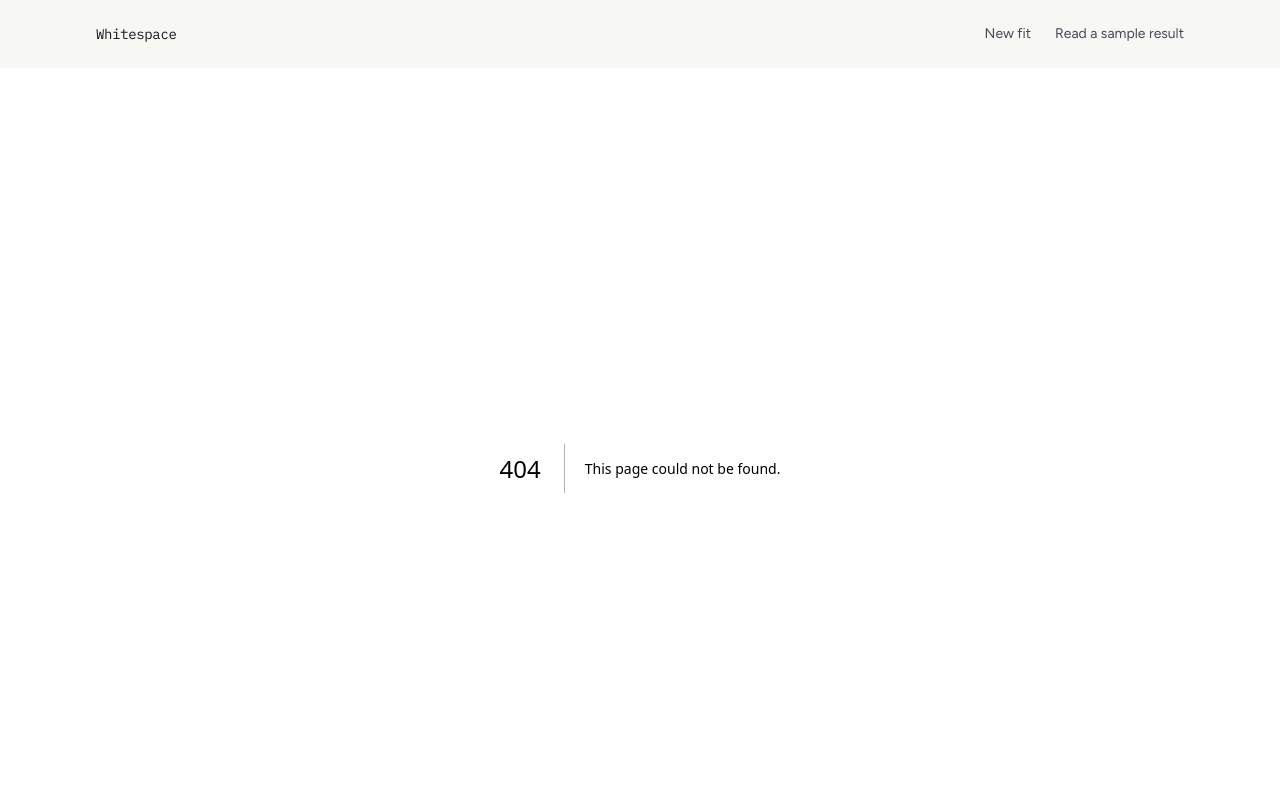
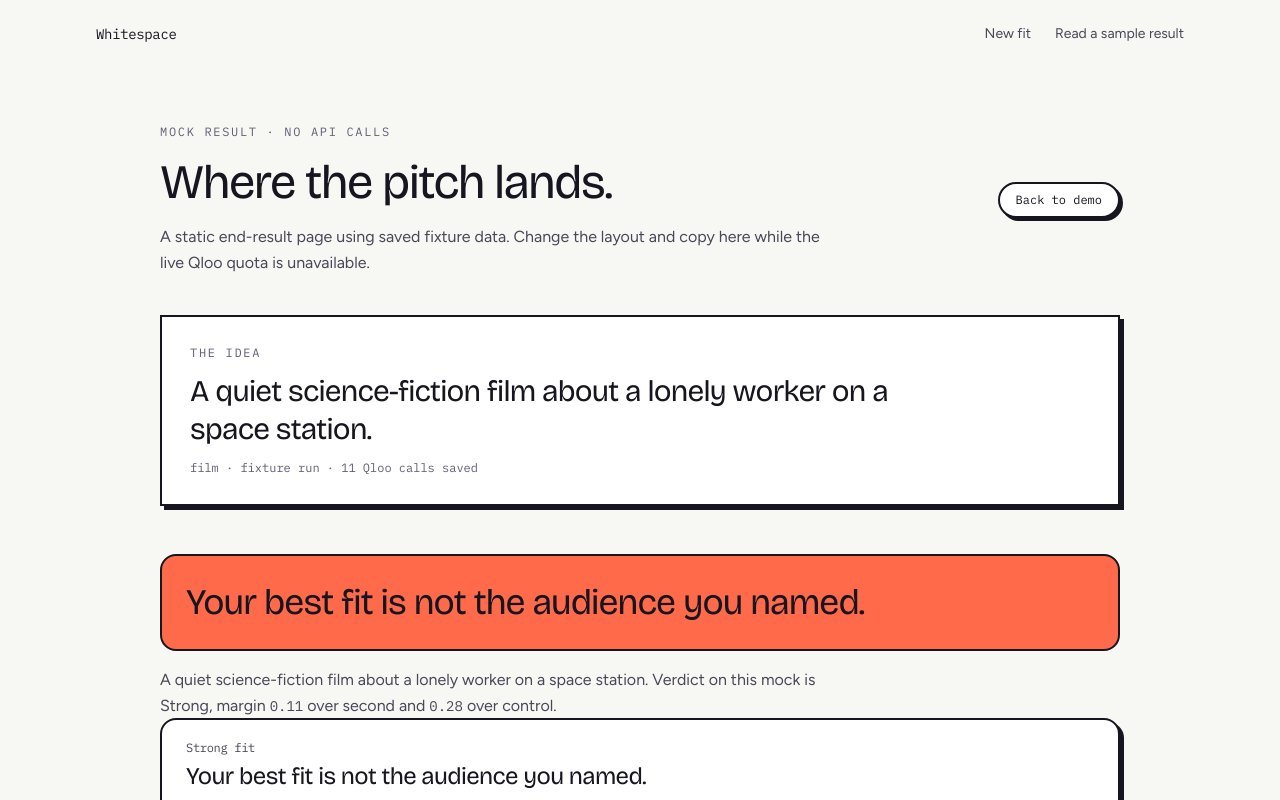
Before and after one commit to DammyCodes-all/whitespace, a Next.js app: page /demo/result in a window 1280 px wide. Before the commit this address had no page. Shown: the top 800 px of the page. Built offline with nearby package versions, Linux system fonts and the light colour scheme.

Commit message:
Add static end-result mock page at /demo/result and update build tracker

```diff
--- /dev/null
+++ b/src/app/demo/result/page.tsx
@@ -0,0 +1,110 @@
+import type { Metadata } from "next";
+import Link from "next/link";
+import { ChangeView } from "@/components/change";
+import { CompareView } from "@/components/compare";
+import { FlowResultView } from "@/components/flow-result-view";
+import { ReachPlan } from "@/components/reach";
+import { VerdictHeadline } from "@/components/verdict";
+import {
+  DEMO_CHANGE_ACCEPTED,
+  DEMO_CHATBOT,
+  DEMO_FLOW_RESULT,
+  DEMO_GAPS,
+  DEMO_MOCK_AUDIENCES,
+  DEMO_MOCK_SCORES,
+  DEMO_MOCK_VERDICT,
+  DEMO_PITCH_TEXT,
+  DEMO_REACH_AUDIENCE,
+  DEMO_RELATED,
+  DEMO_UNLABELED_COUNT,
+} from "@/lib/demo/design-system-data";
+
+export const metadata: Metadata = {
+  title: "End result mock · Whitespace",
+  description: "A static result-page mock for refining the Whitespace experience.",
+};
+
+const REACH_GROUPS = [
+  {
+    audience: DEMO_REACH_AUDIENCE,
+    headline: "Best fit",
+    related: DEMO_RELATED,
+    gaps: DEMO_GAPS,
+    unlabeledCount: DEMO_UNLABELED_COUNT,
+    tastesCallId: "ds-call-tastes-2",
+  },
+];
+
+export default function DemoResultPage() {
+  return (
+    <main className="flex-1">
+      <div className="mx-auto w-full max-w-5xl px-6 py-10 sm:px-8 sm:py-14">
+        <div className="flex flex-wrap items-center justify-between gap-4">
+          <div>
+            <p className="font-mono text-xs uppercase tracking-[0.14em] text-ink-3">
+              Mock result · no API calls
+            </p>
+            <h1 className="mt-3 font-serif text-4xl leading-tight tracking-tight text-ink sm:text-5xl">
+              Where the pitch lands.
+            </h1>
+            <p className="mt-3 max-w-2xl text-body text-ink-2">
+              A static end-result page using saved fixture data. Change the
+              layout and copy here while the live Qloo quota is unavailable.
+            </p>
+          </div>
+          <Link
+            href="/demo"
+            className="rounded-full border-2 border-outline bg-surface px-4 py-2 font-mono text-xs text-ink shadow-[3px_3px_0_var(--outline)] transition-transform hover:translate-x-px hover:translate-y-px hover:shadow-[2px_2px_0_var(--outline)]"
+          >
+            Back to demo
+          </Link>
+        </div>
+
+        <section className="mt-10 border-2 border-outline bg-surface p-5 shadow-[4px_4px_0_var(--outline)] sm:p-7">
+          <p className="font-mono text-xs uppercase tracking-[0.14em] text-ink-3">
+            The idea
+          </p>
+          <p className="mt-3 max-w-3xl font-serif text-2xl leading-tight tracking-tight text-ink sm:text-3xl">
+            {DEMO_PITCH_TEXT}
+          </p>
+          <p className="mt-3 font-mono text-xs text-ink-3">
+            film · fixture run · 11 Qloo calls saved
+          </p>
+        </section>
+
+        <section aria-label="Verdict" className="mt-12">
+          <VerdictHeadline
+            verdict={DEMO_MOCK_VERDICT}
+            pitchText={DEMO_PITCH_TEXT}
+            context="on this mock"
+          />
+        </section>
+
+        <FlowResultView result={DEMO_FLOW_RESULT} />
+
+        <ReachPlan groups={REACH_GROUPS} />
+
+        <section aria-label="Change and re-check" className="mt-12">
+          <h2 className="text-lg tracking-tight text-ink">Change and re-check</h2>
+          <p className="mt-1 max-w-prose text-sm leading-relaxed text-ink-2">
+            A constraint can change the pitch, but the new version still has
+            to clear the same measured bar.
+          </p>
+          <div className="mt-4 max-w-2xl">
+            <ChangeView changed={DEMO_CHANGE_ACCEPTED} />
+          </div>
+        </section>
+
+        <CompareView
+          chatbot={DEMO_CHATBOT}
+          error={null}
+          audiences={DEMO_MOCK_AUDIENCES}
+          scores={DEMO_MOCK_SCORES}
+          verdict={DEMO_MOCK_VERDICT}
+          topCallId="ds-call-tastes-2"
+          chatbotCallId="ds-call-chatbot"
+        />
+      </div>
+    </main>
+  );
+}
```
Also changed, not shown: 1 other file (tests, documents, lock files or other folders).
